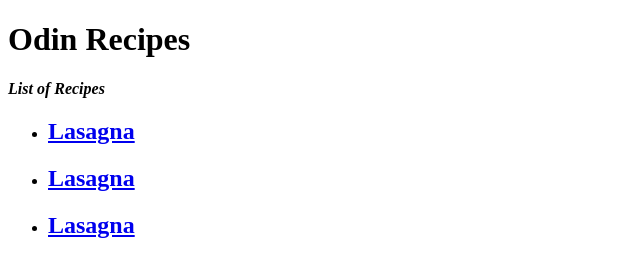
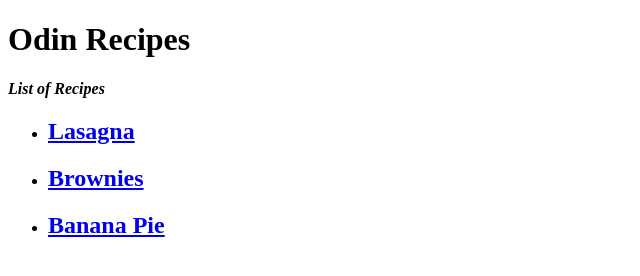
Before and after one commit to Tan-Yu/odin-recipes, a plain HTML site: page index.html in a window 1280 px wide. Shown: the whole page, without its empty margins (0-640 px from the left). Drawn offline with Linux system fonts and the light colour scheme.

Commit message:
Update index.html

```diff
--- a/index.html
+++ b/index.html
@@ -16,12 +16,12 @@
             </li>
             <li>
                 <a href = "./recipes/brownies.html">
-                    <h2>Lasagna</h2>
+                    <h2>Brownies</h2>
                 </a>
             </li>
             <li>
                 <a href = "./recipes/bananapie.html">
-                    <h2>Lasagna</h2>
+                    <h2>Banana Pie</h2>
                 </a>
             </li>
         </ul>
```
